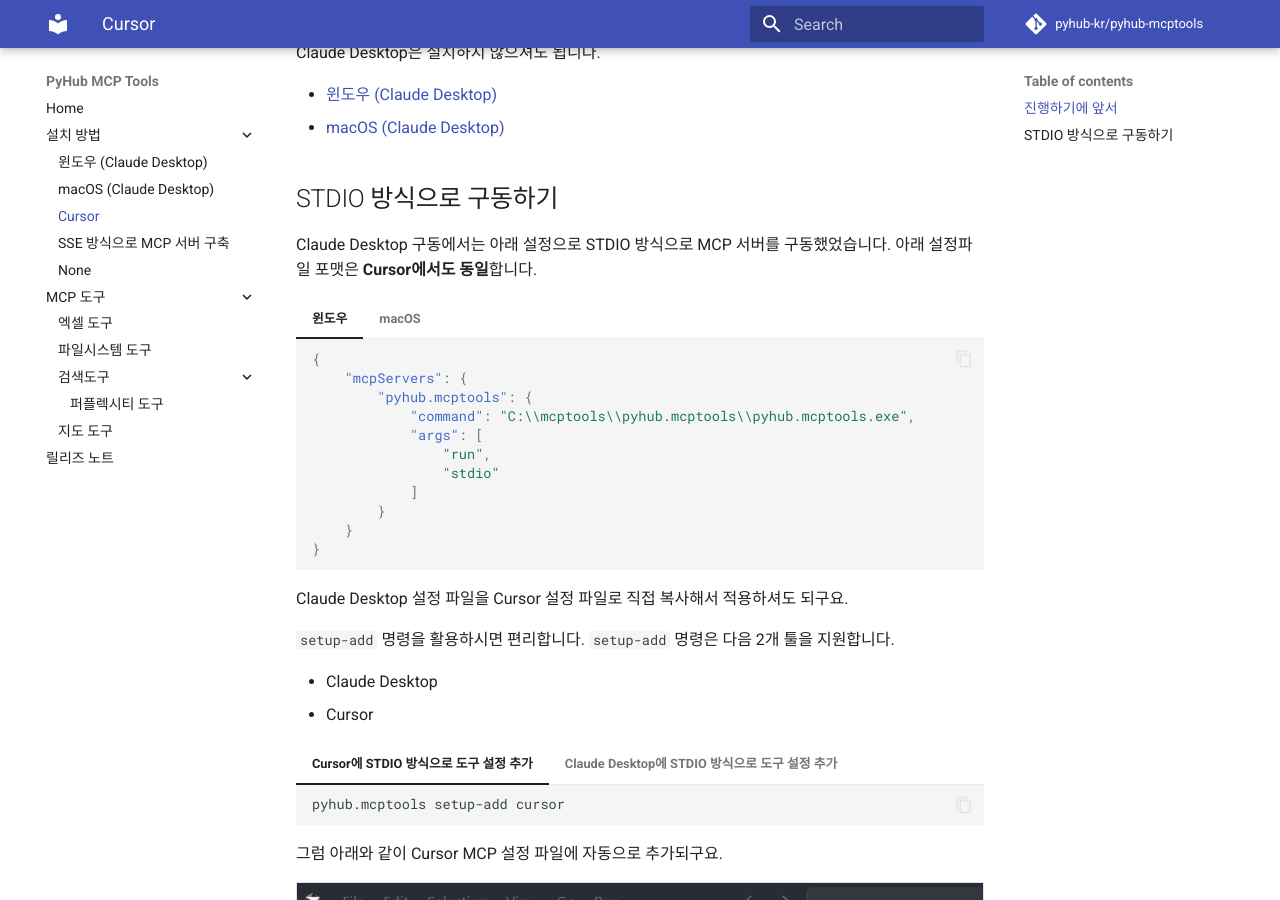
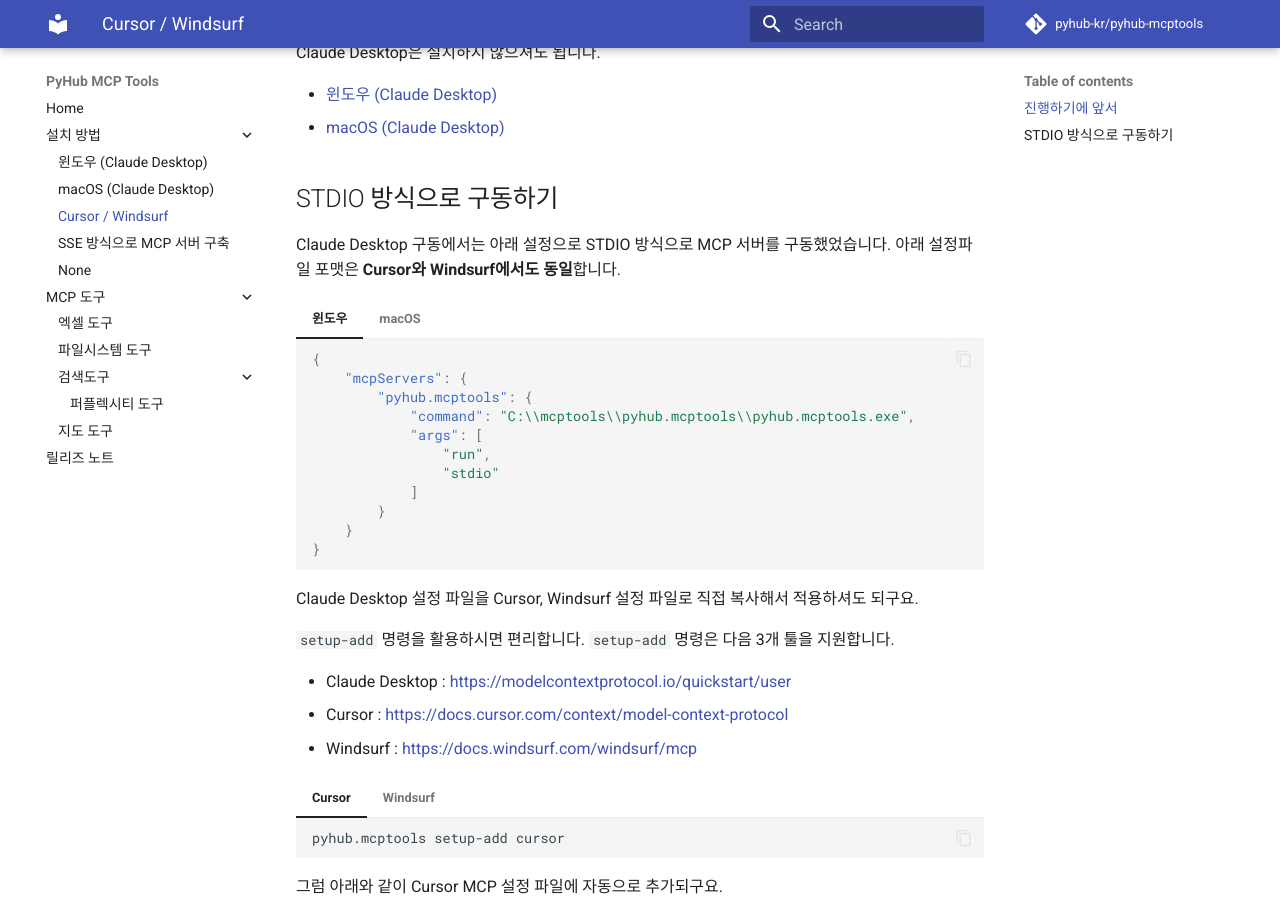
Before and after one commit to pyhub-kr/pyhub-mcptools, an MkDocs documentation site: the page built from docs/setup/cursor/index.md, in a window 1280 px wide and 900 px high, scrolled down 356 px. Built offline with MkDocs 1.6.1 and Material for MkDocs 9.7.7, drawn with Linux system fonts in a browser that asks for light colours; comment, search, counter and statistics services are not loaded; some of the changed text lies outside the part shown.

Commit message:
windsurf 설정 지원

````diff
--- a/docs/setup/cursor/index.md
+++ b/docs/setup/cursor/index.md
@@ -1,4 +1,4 @@
-# Cursor
+# Cursor / Windsurf
 
 !!! note
 
@@ -16,7 +16,7 @@
 ## STDIO 방식으로 구동하기
 
 Claude Desktop 구동에서는 아래 설정으로 STDIO 방식으로 MCP 서버를 구동했었습니다.
-아래 설정파일 포맷은 **Cursor에서도 동일**합니다.
+아래 설정파일 포맷은 **Cursor와 Windsurf에서도 동일**합니다.
 
 === "윈도우"
 
@@ -50,23 +50,24 @@
     }
     ```
 
-Claude Desktop 설정 파일을 Cursor 설정 파일로 직접 복사해서 적용하셔도 되구요.
+Claude Desktop 설정 파일을 Cursor, Windsurf 설정 파일로 직접 복사해서 적용하셔도 되구요.
 
-`setup-add` 명령을 활용하시면 편리합니다. `setup-add` 명령은 다음 2개 툴을 지원합니다.
+`setup-add` 명령을 활용하시면 편리합니다. `setup-add` 명령은 다음 3개 툴을 지원합니다.
 
-+ Claude Desktop
-+ Cursor
++ Claude Desktop : [https://modelcontextprotocol.io/quickstart/user](https://modelcontextprotocol.io/quickstart/user)
++ Cursor : [https://docs.cursor.com/context/model-context-protocol](https://docs.cursor.com/context/model-context-protocol)
++ Windsurf : [https://docs.windsurf.com/windsurf/mcp](https://docs.windsurf.com/windsurf/mcp)
 
-=== "Cursor에 STDIO 방식으로 도구 설정 추가"
+=== "Cursor"
 
     ```
     pyhub.mcptools setup-add cursor
     ```
 
-=== "Claude Desktop에 STDIO 방식으로 도구 설정 추가"
+=== "Windsurf"
 
     ```
-    pyhub.mcptools setup-add claude
+    pyhub.mcptools setup-add windsurf
     ```
 
 그럼 아래와 같이 Cursor MCP 설정 파일에 자동으로 추가되구요.
````
Also changed, not shown: 2 other files.
